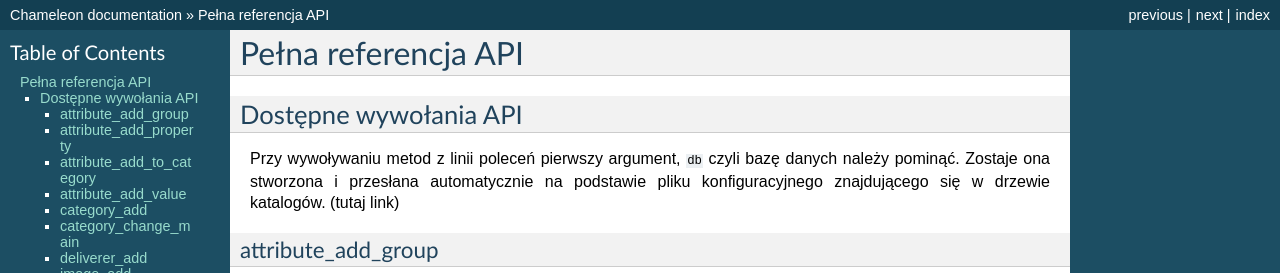
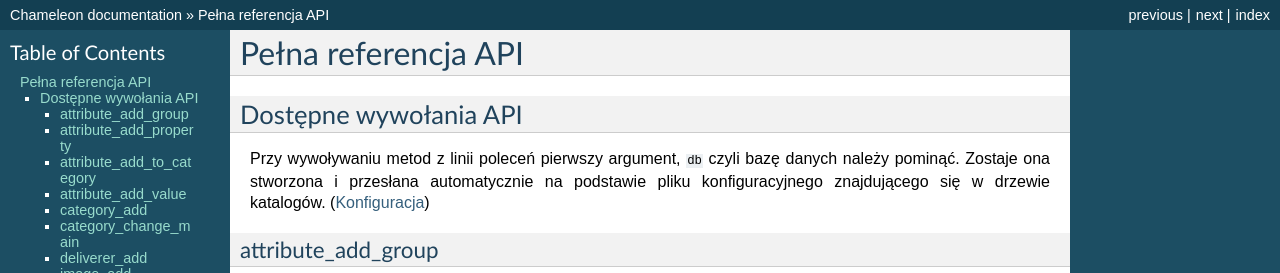
Before and after one commit to biern/Chameleon, a Sphinx documentation site: the page built from docs/source/commands.rst, in a window 1280 px wide and 900 px high, cut to the strip 0-273 px from the top of the window. Built offline with Sphinx 7.4.7, drawn with Linux system fonts in a browser that asks for light colours.

Commit message:
docs cross reference

```diff
--- a/docs/source/commands.rst
+++ b/docs/source/commands.rst
@@ -9,7 +9,7 @@ Dostępne wywołania API
 Przy wywoływaniu metod z linii poleceń pierwszy argument, ``db`` czyli
 bazę danych należy pominąć. Zostaje ona stworzona i przesłana
 automatycznie na podstawie pliku konfiguracyjnego znajdującego się w
-drzewie katalogów. (tutaj link)
+drzewie katalogów. (:ref:`conf-example`)
 
 .. Generacja tej listy:
    ls ../src/chameleon/commands/*.py | cut -d "/" -f 5 | cut -d "." -f 1 | sort | grep -v __init__ | xclip -i
--- a/docs/source/install.rst
+++ b/docs/source/install.rst
@@ -49,6 +49,8 @@ Jeśli nie chcemy instalować paczki globalnie, można korzystać zamiennie ze s
    cd Chameleon/tests
    ./chameleon
 
+.. _conf-example:
+
 Konfiguracja
 ------------
 
```
